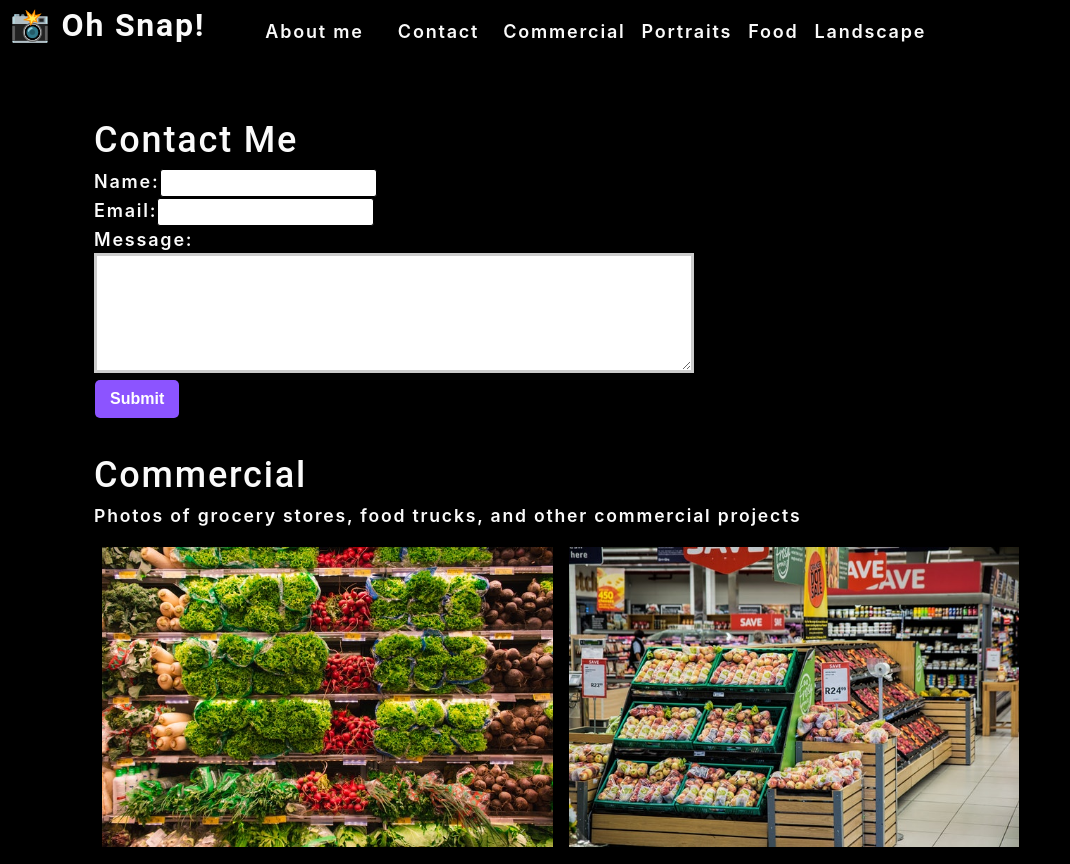
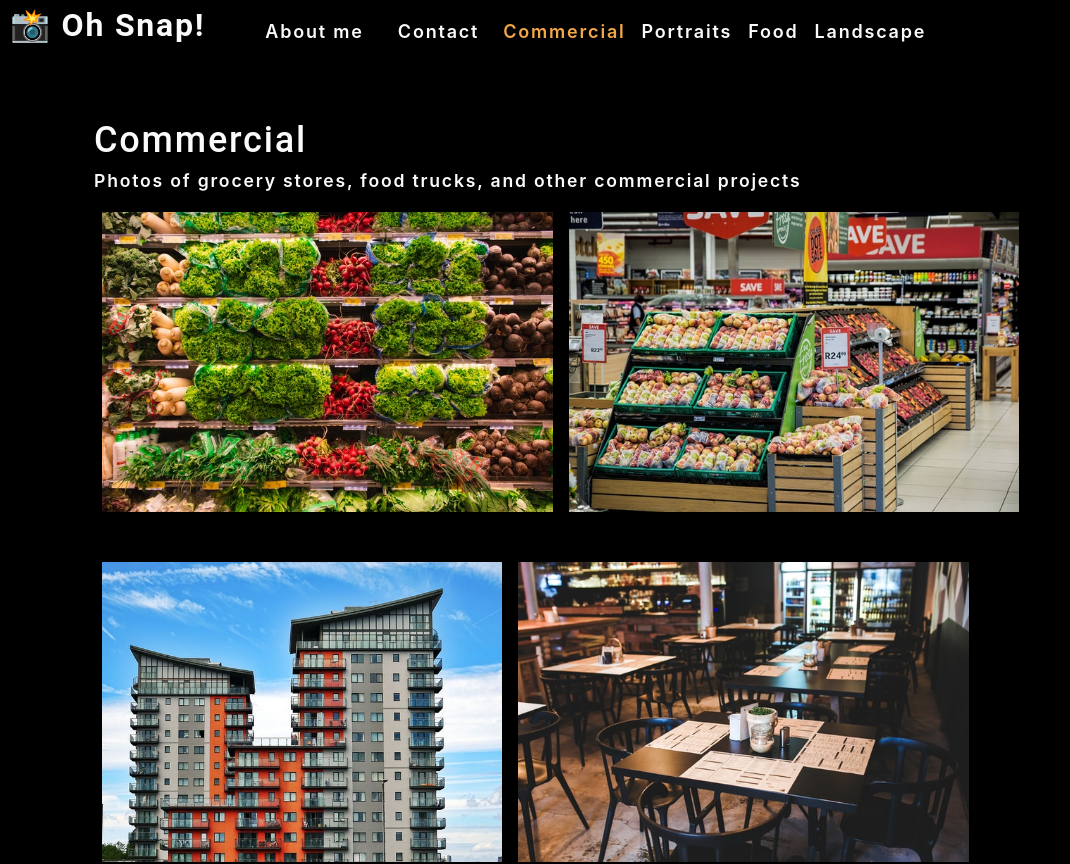
Before and after one commit to bjennings90/photo-port, a React (Create React App) app: page / in a window 1280 px wide. Shown: the top 864 px of the page, without its empty margins (0-1070 px from the left). Built offline with nearby package versions, Linux system fonts and the light colour scheme.

Commit message:
added conditional rendering

```diff
--- a/src/App.js
+++ b/src/App.js
@@ -4,7 +4,12 @@
 import Gallery from './components/Gallery';
 import ContactForm from './components/Contact';
 
+
+
 function App() {
+
+  const [contactSelected, setContactSelected] = useState(false);
+
   const [categories] = useState([
     {
       name: 'commercial',
@@ -23,11 +28,18 @@
         categories={categories}
         setCurrentCategory={setCurrentCategory}
         currentCategory={currentCategory}
+        contactSelected={contactSelected}
+        setContactSelected={setContactSelected}
       ></Nav>
       <main>
-        <ContactForm></ContactForm>
-        <Gallery currentCategory={currentCategory}></Gallery>
-        <About></About>
+        {!contactSelected ? (
+          <>
+            <Gallery currentCategory={currentCategory}></Gallery>
+            <About></About>
+          </>
+        ) : (
+          <ContactForm></ContactForm>
+        )}
       </main>
     </div>
   );
--- a/src/components/Contact/index.js
+++ b/src/components/Contact/index.js
@@ -1,12 +1,35 @@
 import React, { useState } from 'react';
+import { validateEmail } from '../../utils/helpers';
 
 function ContactForm() {
     const [formState, setFormState] = useState({ name: '', email: '', message: '' });
     const { name, email, message } = formState;
+    const [errorMessage, setErrorMessage] = useState('');
 
     function handleChange(e) {
+        if (e.target.name === 'email') {
+            const isValid = validateEmail(e.target.value);
+            if (!isValid) {
+                setErrorMessage('Your email is invalid.');
+                // isValid conditional statement
+            } else {
+                setErrorMessage('');
+            }
+        } else {
+            if (!e.target.value.length) {
+                setErrorMessage(`${e.target.name} is required.`);
+            } else {
+                setErrorMessage('');
+            }
+        }
+
         setFormState({ ...formState, [e.target.name]: e.target.value })
+
+        if (!errorMessage) {
+            setFormState({ ...formState, [e.target.name]: e.target.value });
+        }
     }
+
 
     function handleSubmit(e) {
         e.preventDefault();
@@ -30,10 +53,16 @@
                     <label htmlFor="message">Message:</label>
                     <textarea name="message" defaultValue={message} onChange={handleChange} rows="5" />
                 </div>
+                {errorMessage && (
+                    <div>
+                        <p className="error-text">{errorMessage}</p>
+                    </div>
+                )}
                 <button type="submit">Submit</button>
             </form>
         </section>
     );
 }
 
+
 export default ContactForm;
--- a/src/components/Nav/index.js
+++ b/src/components/Nav/index.js
@@ -6,6 +6,8 @@
         categories = [],
         setCurrentCategory,
         currentCategory,
+        contactSelected,
+        setContactSelected
     } = props;
 
 
@@ -24,26 +26,25 @@
             <nav>
                 <ul className="flex-row">
                     <li className="mx-2">
-                        <a data-testid="about" href="#about">
+                        <a data-testid="about" href="#about" onClick={() => setContactSelected(false)}>
                             About me
                         </a>
                     </li>
-                    <li className={"mx-2"}>
+                    <li className={`mx-2 ${contactSelected && 'navActive'}`}>
                         <span onClick={() => handleClick('Contact')}>
                             Contact
                         </span>
                     </li>
                     {categories.map((category) => (
                         <li
-                            className={`mx-1 ${currentCategory.name === category.name
+                            className={`mx-1 ${currentCategory.name === category.name && !contactSelected && `navActive`
                                 }`}
                             key={category.name}
                         >
-                            <span
-                                onClick={() => {
-                                    setCurrentCategory(category);
-                                }}
-                            >
+                            <span onClick={() => {
+                                setCurrentCategory(category);
+                                setContactSelected(false);
+                            }}>
                                 {capitalizeFirstLetter(category.name)}
                             </span>
                         </li>
```
